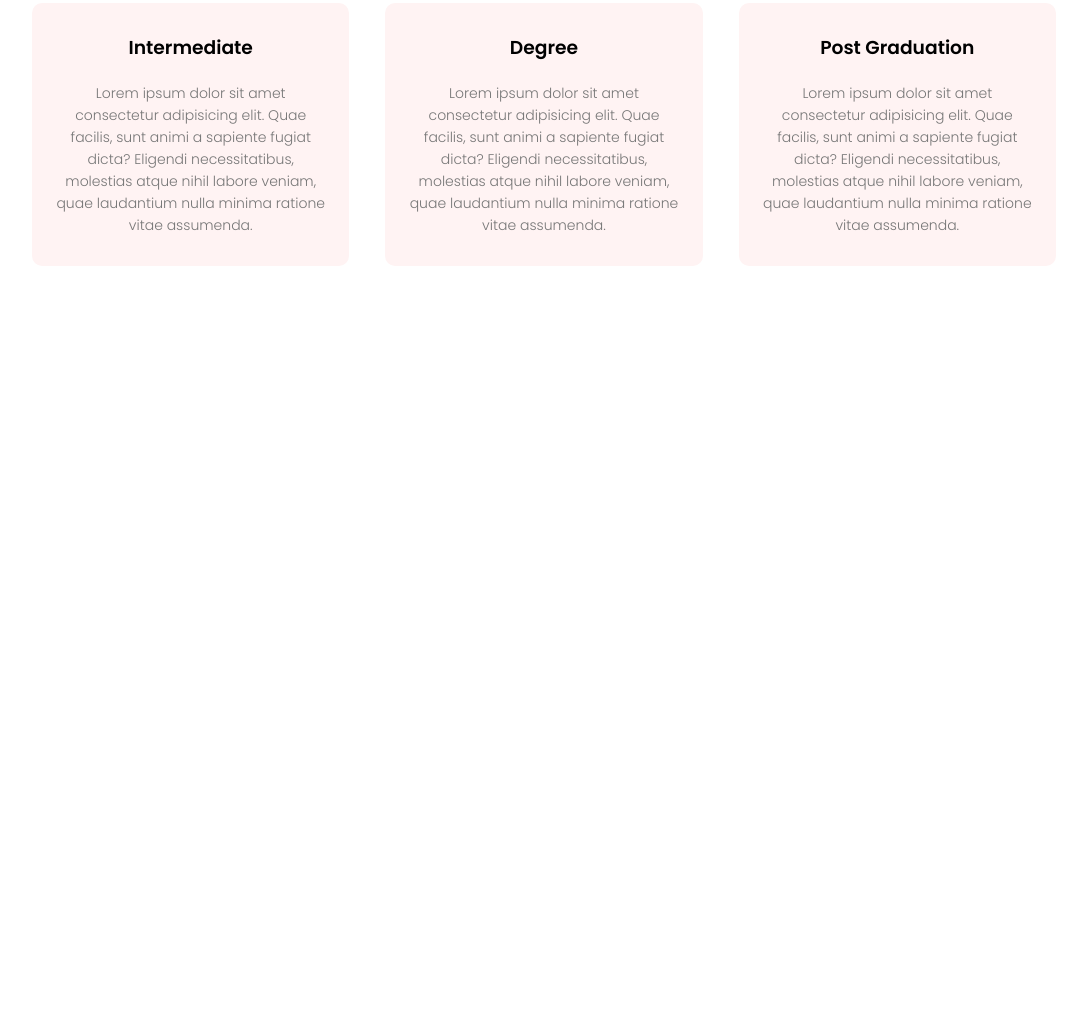
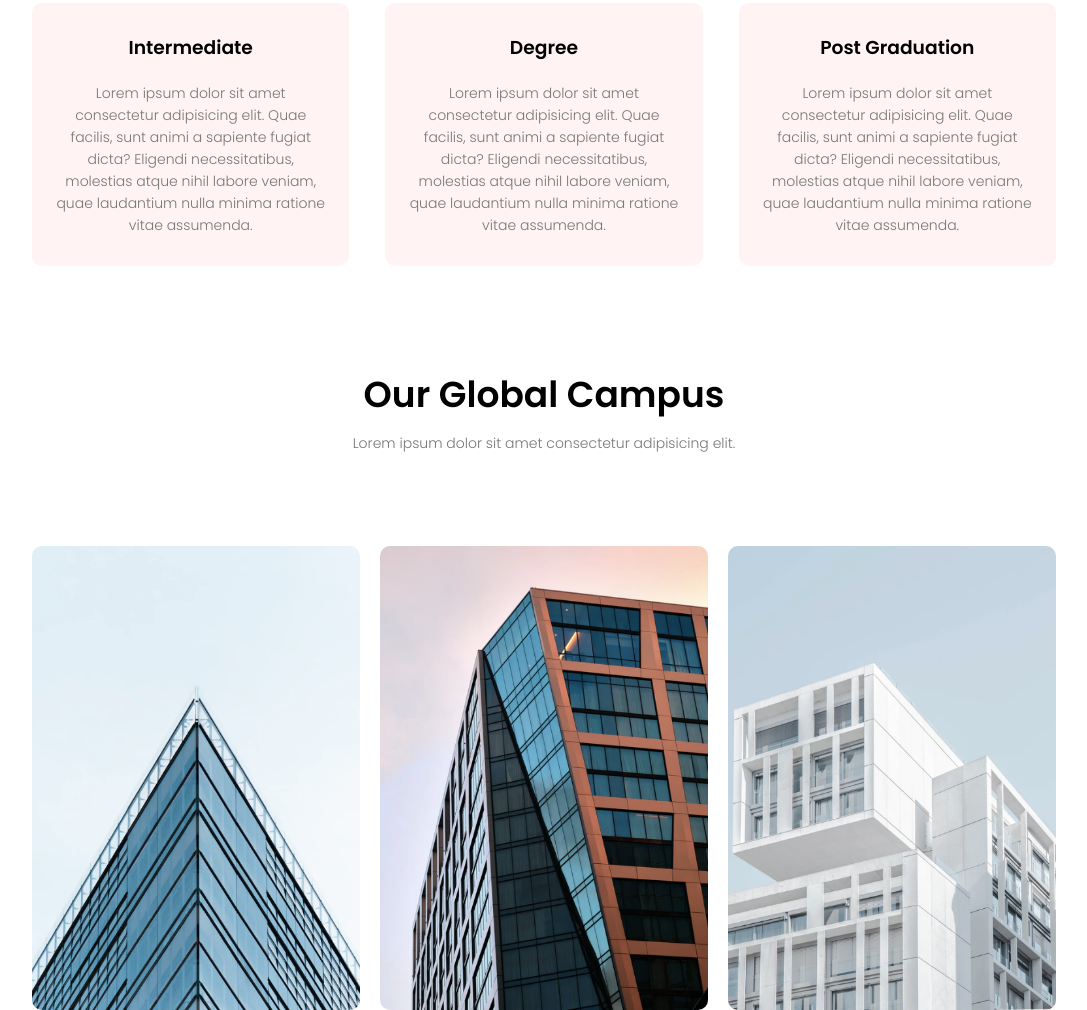
Before and after one commit to wendymunyasi/university-website, a plain HTML site: page index.html in a window 1280 px wide. Shown: the part 1045-2055 px from the top of the page, without its empty margins (96-1183 px from the left). Before the commit the page ends 1362 px from the top, so only its background shows below. Drawn offline with Linux system fonts and the light colour scheme.

Commit message:
add the campus section

```diff
--- a/index.html
+++ b/index.html
@@ -54,6 +54,32 @@
         </div>
     </section>
     <!-- end of courses section -->
+    <!-- start of campus section -->
+    <section class="campus">
+        <h1>Our Global Campus</h1>
+        <p>Lorem ipsum dolor sit amet consectetur adipisicing elit.</p>
+        <div class="row">
+            <div class="campus-col">
+                <img src="./images/london.png" alt="" srcset="">
+                <div class="layer">
+                    <h3>LONDON</h3>
+                </div>
+            </div>
+            <div class="campus-col">
+                <img src="./images/newyork.png" alt="" srcset="">
+                <div class="layer">
+                    <h3>NEW YORK</h3>
+                </div>
+            </div>
+            <div class="campus-col">
+                <img src="./images/washington.png" alt="" srcset="">
+                <div class="layer">
+                    <h3>WASHINGTOM</h3>
+                </div>
+            </div>
+        </div>
+    </section>
+    <!-- end of campus section -->
 
     <!-- font awesome script -->
     <script src="https://use.fontawesome.com/ee5f3f1ee1.js"></script>
--- a/styles.css
+++ b/styles.css
@@ -186,3 +186,58 @@ h3 {
         flex-direction: column;
     }
 }
+
+/* campus */
+
+.campus {
+    width: 80%;
+    margin: auto;
+    text-align: center;
+    padding-top: 50px;
+}
+
+.campus-col {
+    flex-basis: 32%;
+    border-radius: 10px;
+    margin-top: 30px;
+    position: relative;
+    overflow: hidden;
+}
+
+.campus-col img {
+    width: 100%;
+    display: block;
+}
+
+.layer {
+    background: transparent;
+    height: 100%;
+    width: 100%;
+    position: absolute;
+    top: 0;
+    left: 0;
+    transition: 0.5s
+}
+
+.layer:hover {
+    background: rgba(226,0,0,0.7);
+
+}
+
+.layer h3 {
+    width: 100%;
+    font-weight: 500;
+    color: #fff;
+    font-size: 26px;
+    bottom: 0;
+    left: 50%;
+    transform: translateX(-50%); /* bottom and center from the x -axis */
+    position: absolute;
+    opacity: 0;
+    transition: 0.5s;
+}
+
+.layer:hover h3 {
+    bottom: 49%;
+    opacity: 1;
+}
```
